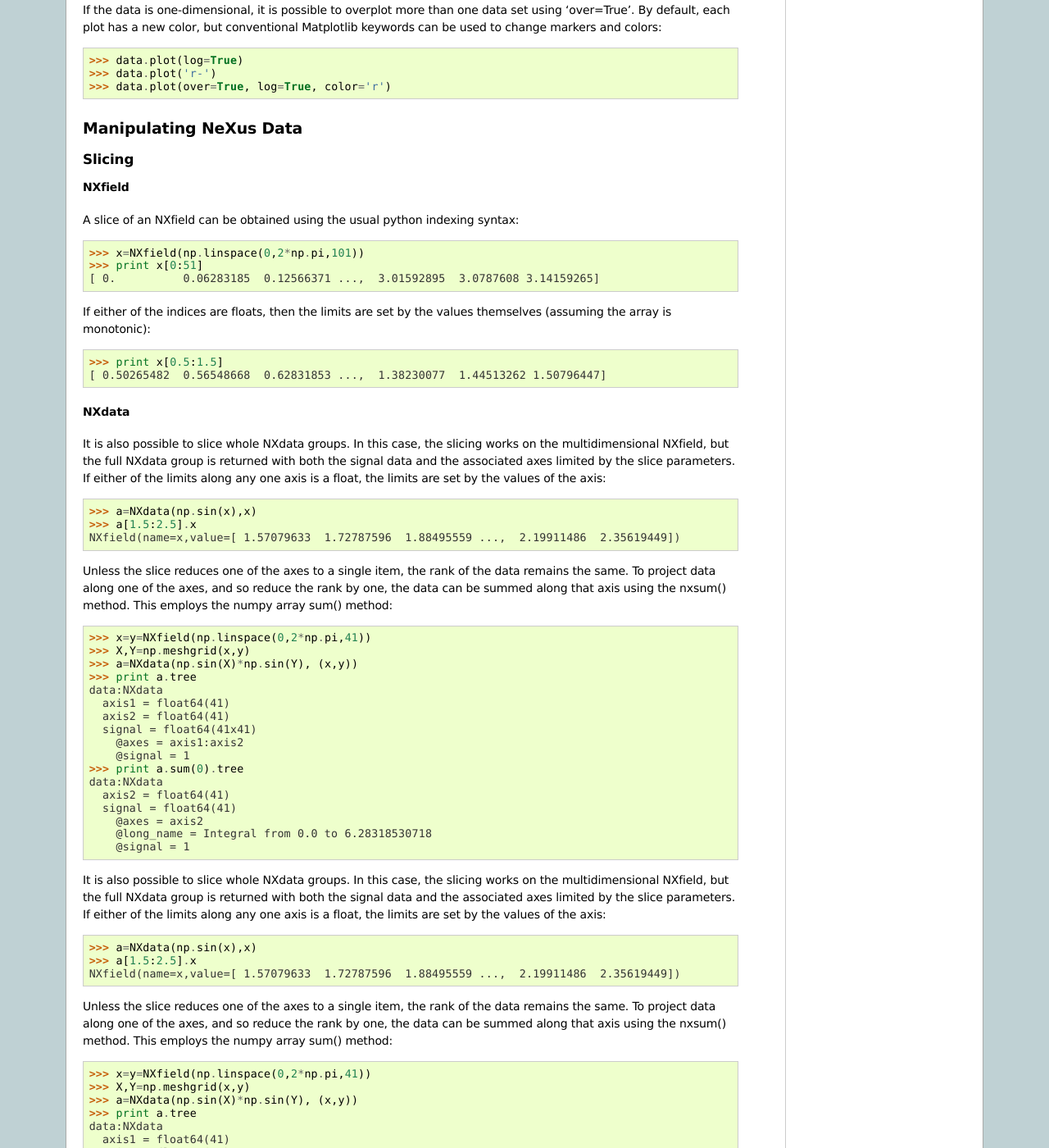
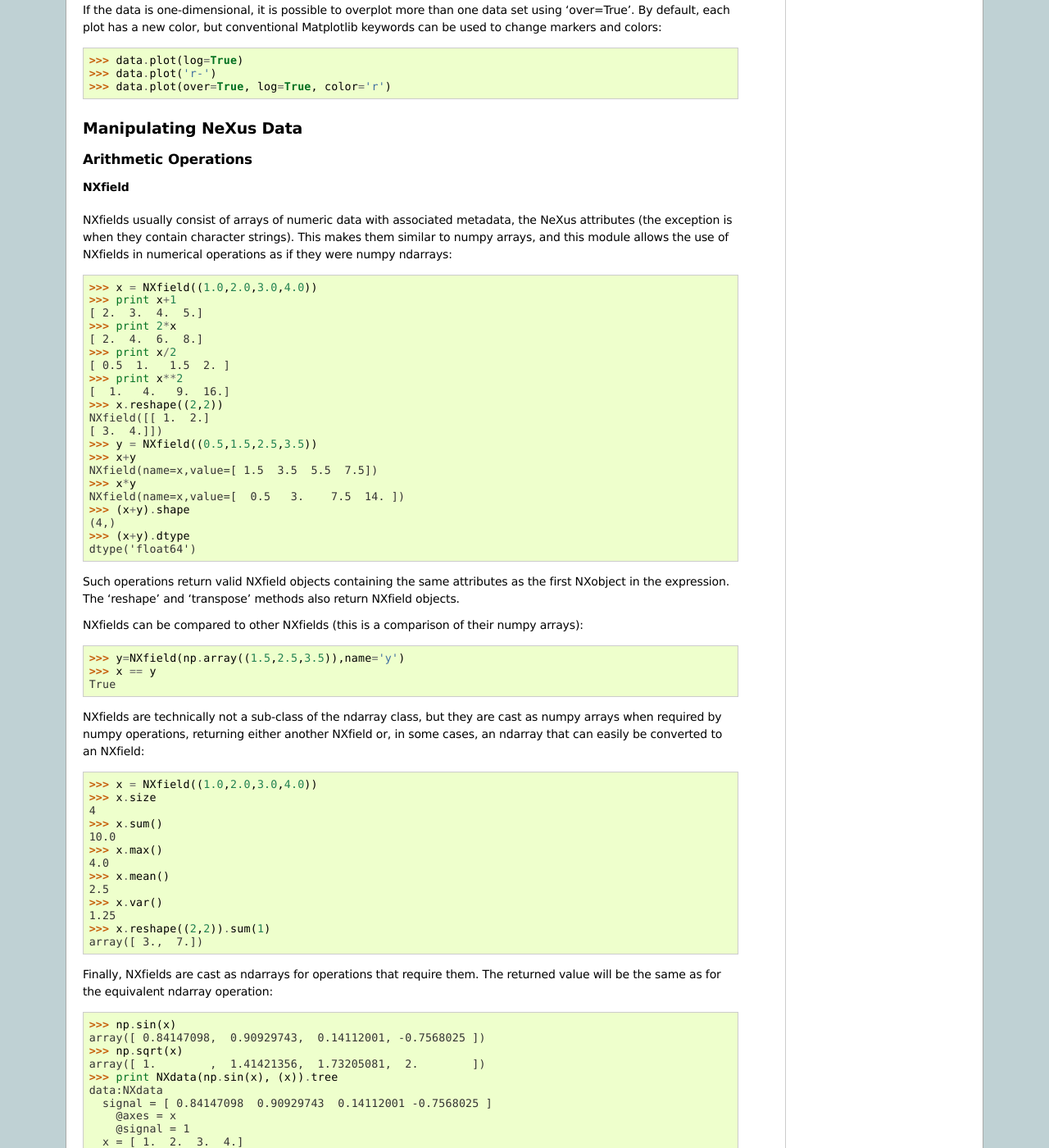
Before and after one commit to nexpy/nexpy, a Sphinx documentation site: the page built from doc/source/pythonshell.rst, in a window 1280 px wide and 1400 px high, scrolled down 8022 px. Shown: the whole window at 82% size. Built offline with Sphinx 7.4.7, drawn with Linux system fonts in a browser that asks for light colours; some of the changed text lies outside the part shown.

Commit message:
Updated documentation

```diff
--- a/doc/source/pythonshell.rst
+++ b/doc/source/pythonshell.rst
@@ -437,112 +437,80 @@ Matplotlib keywords can be used to change markers and colors::
 
 Manipulating NeXus Data
 =======================
-Slicing
--------
-NXfield
-^^^^^^^
-A slice of an NXfield can be obtained using the usual python indexing syntax::
-
- >>> x=NXfield(np.linspace(0,2*np.pi,101))
- >>> print x[0:51]
- [ 0.          0.06283185  0.12566371 ...,  3.01592895  3.0787608 3.14159265]
-
-If either of the indices are floats, then the limits are set by the values
-themselves (assuming the array is monotonic)::
-
- >>> print x[0.5:1.5]
- [ 0.50265482  0.56548668  0.62831853 ...,  1.38230077  1.44513262 1.50796447]
-
-NXdata
-^^^^^^
-It is also possible to slice whole NXdata groups. In this case, the slicing
-works on the multidimensional NXfield, but the full NXdata group is returned
-with both the signal data and the associated axes limited by the slice
-parameters. If either of the limits along any one axis is a float, the limits
-are set by the values of the axis::
-
- >>> a=NXdata(np.sin(x),x)
- >>> a[1.5:2.5].x
- NXfield(name=x,value=[ 1.57079633  1.72787596  1.88495559 ...,  2.19911486  2.35619449])
-
-Unless the slice reduces one of the axes to a single item, the rank of the data
-remains the same. To project data along one of the axes, and so reduce the rank
-by one, the data can be summed along that axis using the nxsum() method. This
-employs the numpy array sum() method::
-
- >>> x=y=NXfield(np.linspace(0,2*np.pi,41))
- >>> X,Y=np.meshgrid(x,y)
- >>> a=NXdata(np.sin(X)*np.sin(Y), (x,y))
- >>> print a.tree
- data:NXdata
-   axis1 = float64(41)
-   axis2 = float64(41)
-   signal = float64(41x41)
-     @axes = axis1:axis2
-     @signal = 1
- >>> print a.sum(0).tree
- data:NXdata
-   axis2 = float64(41)
-   signal = float64(41)
-     @axes = axis2
-     @long_name = Integral from 0.0 to 6.28318530718
-     @signal = 1
-
-It is also possible to slice whole NXdata groups. In this case, the slicing
-works on the multidimensional NXfield, but the full NXdata group is returned
-with both the signal data and the associated axes limited by the slice
-parameters. If either of the limits along any one axis is a float, the limits
-are set by the values of the axis::
-
- >>> a=NXdata(np.sin(x),x)
- >>> a[1.5:2.5].x
- NXfield(name=x,value=[ 1.57079633  1.72787596  1.88495559 ...,  2.19911486  2.35619449])
-
-Unless the slice reduces one of the axes to a single item, the rank of the data
-remains the same. To project data along one of the axes, and so reduce the rank
-by one, the data can be summed along that axis using the nxsum() method. This
-employs the numpy array sum() method::
-
- >>> x=y=NXfield(np.linspace(0,2*np.pi,41))
- >>> X,Y=np.meshgrid(x,y)
- >>> a=NXdata(np.sin(X)*np.sin(Y), (x,y))
- >>> print a.tree
- data:NXdata
-   axis1 = float64(41)
-   axis2 = float64(41)
-   signal = float64(41x41)
-     @axes = axis1:axis2
-     @signal = 1
- >>> print a.sum(0).tree
- data:NXdata
-   axis2 = float64(41)
-   signal = float64(41)
-     @axes = axis2
-     @long_name = Integral from 0.0 to 6.28318530718
-     @signal = 1
-
 Arithmetic Operations
 ---------------------
 NXfield
 ^^^^^^^
-Arithmetic operations can be applied to NXfield objects in much the same way as
-scalars or numpy arrays that they contain. This includes addition, subtraction,
-multiplication and division, either with other NXfield objects or to scalar
-numbers or numpy arrays::
+NXfields usually consist of arrays of numeric data with associated metadata, the
+NeXus attributes (the exception is when they contain character strings). This
+makes them similar to numpy arrays, and this module allows the use of NXfields
+in numerical operations as if they were numpy ndarrays::
 
- >>> x=NXfield(array((1.5,2.5,3.5),name='x')
- >>> x
- NXfield(name=x,value=[ 1.5  2.5  3.5])
- >>> x+1
- NXfield(name=x,value=[ 2.5  3.5  4.5])
- >>> 2*x
- NXfield(name=x,value=[ 3.  5.  7.])
- >>> x+x
- NXfield(name=x,value=[ 3.  5.  7.])
- >>> x-x
- NXfield(name=x,value=[ 0.  0.  0.])
- >>> x/x
- NXfield(name=x,value=[ 1.  1.  1.])
+ >>> x = NXfield((1.0,2.0,3.0,4.0))
+ >>> print x+1
+ [ 2.  3.  4.  5.]
+ >>> print 2*x
+ [ 2.  4.  6.  8.]
+ >>> print x/2
+ [ 0.5  1.   1.5  2. ]
+ >>> print x**2
+ [  1.   4.   9.  16.]
+ >>> x.reshape((2,2))
+ NXfield([[ 1.  2.]
+ [ 3.  4.]])
+ >>> y = NXfield((0.5,1.5,2.5,3.5))
+ >>> x+y
+ NXfield(name=x,value=[ 1.5  3.5  5.5  7.5])
+ >>> x*y
+ NXfield(name=x,value=[  0.5   3.    7.5  14. ])
+ >>> (x+y).shape
+ (4,)
+ >>> (x+y).dtype
+ dtype('float64')
+
+Such operations return valid NXfield objects containing the same attributes
+as the first NXobject in the expression. The 'reshape' and 'transpose' methods
+also return NXfield objects.
+
+NXfields can be compared to other NXfields (this is a comparison of their numpy
+arrays)::
+
+ >>> y=NXfield(np.array((1.5,2.5,3.5)),name='y')
+ >>> x == y
+ True
+
+NXfields are technically not a sub-class of the ndarray class, but they are cast
+as numpy arrays when required by numpy operations, returning either another
+NXfield or, in some cases, an ndarray that can easily be converted to an
+NXfield::
+
+ >>> x = NXfield((1.0,2.0,3.0,4.0))
+ >>> x.size
+ 4
+ >>> x.sum()
+ 10.0
+ >>> x.max()
+ 4.0
+ >>> x.mean()
+ 2.5
+ >>> x.var()
+ 1.25
+ >>> x.reshape((2,2)).sum(1)
+ array([ 3.,  7.])
+
+Finally, NXfields are cast as ndarrays for operations that require them. The
+returned value will be the same as for the equivalent ndarray operation::
+
+ >>> np.sin(x)
+ array([ 0.84147098,  0.90929743,  0.14112001, -0.7568025 ])
+ >>> np.sqrt(x)
+ array([ 1.        ,  1.41421356,  1.73205081,  2.        ])
+ >>> print NXdata(np.sin(x), (x)).tree
+ data:NXdata
+   signal = [ 0.84147098  0.90929743  0.14112001 -0.7568025 ]
+     @axes = x
+     @signal = 1
+   x = [ 1.  2.  3.  4.]
 
 NXdata
 ^^^^^^
@@ -608,3 +576,163 @@ If data errors are included in the NXdata group (with an additional array named
    y = [ 1.99498997  1.19694429  0.70156646]
      @axes = x
      @signal = 1
+
+Some statistical operations can be performed on the NXdata group.
+
+NXdata.sum(axis=None):
+    Returns the sum of the NXdata signal data. If the axis is not specifed, the
+    total is returned. Otherwise, it is summed along the specified axis. The
+    result is a new NXdata group containing a copy of all the metadata contained
+    in the original NXdata group::
+
+     >>> x=np.linspace(0, 3., 4)
+     >>> y=np.linspace(0, 2., 3)
+     >>> X,Y=np.meshgrid(x,y)
+     >>> a=NXdata(X*Y,(x,y))
+     >>> print a.tree
+     data:NXdata
+       axis1 = [ 0.  1.  2.  3.]
+       axis2 = [ 0.  1.  2.]
+       signal = float64(3x4)
+         @axes = axis1:axis2
+         @signal = 1
+     >>> a.nxsignal
+     NXfield([[ 0.  0.  0.  0.]
+      [ 0.  1.  2.  3.]
+      [ 0.  2.  4.  6.]])
+     >>> a.sum()
+     18.0
+     >>> a.sum(0).nxsignal
+     NXfield([ 0.  3.  6.  9.])
+     >>> a.sum(1).nxsignal
+     NXfield([  0.   6.  12.])
+
+NXdata.moment(order=1):
+    Returns an NXfield containing the first moment of the NXdata group assuming
+    the signal is one-dimensional. Currently, only the first moment has been
+    defined::
+
+     >>> x=np.linspace(0, 10., 11)
+     >>> y=np.exp(-(x-3)**2)
+     >>> a=NXdata(y,x)
+     >>> a.moment()
+     3.0000002539776141
+
+
+Slicing
+-------
+NXfield
+^^^^^^^
+A slice of an NXfield can be obtained using the usual python indexing syntax::
+
+ >>> x=NXfield(np.linspace(0,2*np.pi,101))
+ >>> print x[0:51]
+ [ 0.          0.06283185  0.12566371 ...,  3.01592895  3.0787608 3.14159265]
+
+If either of the indices are floats, then the limits are set by the values
+themselves (assuming the array is monotonic)::
+
+ >>> print x[0.5:1.5]
+ [ 0.50265482  0.56548668  0.62831853 ...,  1.38230077  1.44513262 1.50796447]
+
+NXdata
+^^^^^^
+It is also possible to slice whole NXdata groups. In this case, the slicing
+works on the multidimensional NXfield, but the full NXdata group is returned
+with both the signal data and the associated axes limited by the slice
+parameters. If either of the limits along any one axis is a float, the limits
+are set by the values of the axis::
+
+ >>> a=NXdata(np.sin(x),x)
+ >>> a[1.5:2.5].x
+ NXfield(name=x,value=[ 1.57079633  1.72787596  1.88495559 ...,  2.19911486  2.35619449])
+
+Unless the slice reduces one of the axes to a single item, the rank of the data
+remains the same. To project data along one of the axes, and so reduce the rank
+by one, the data can be summed along that axis using the sum() method::
+
+ >>> x=y=NXfield(np.linspace(0,2*np.pi,41))
+ >>> X,Y=np.meshgrid(x,y)
+ >>> a=NXdata(np.sin(X)*np.sin(Y), (x,y))
+ >>> print a.tree
+ data:NXdata
+   axis1 = float64(41)
+   axis2 = float64(41)
+   signal = float64(41x41)
+     @axes = axis1:axis2
+     @signal = 1
+ >>> print a.sum(0).tree
+ data:NXdata
+   axis2 = float64(41)
+   signal = float64(41)
+     @axes = axis2
+     @long_name = Integral from 0.0 to 6.28318530718
+     @signal = 1
+
+It is also possible to slice whole NXdata groups. In this case, the slicing
+works on the multidimensional NXfield, but the full NXdata group is returned
+with both the signal data and the associated axes limited by the slice
+parameters. If either of the limits along any one axis is a float, the limits
+are set by the values of the axis::
+
+ >>> a=NXdata(np.sin(x),x)
+ >>> a[1.5:2.5].x
+ NXfield(name=x,value=[ 1.57079633  1.72787596  1.88495559 ...,  2.19911486  2.35619449])
+
+Unless the slice reduces one of the axes to a single item, the rank of the data
+remains the same. To project data along one of the axes, and so reduce the rank
+by one, the data can be summed along that axis using the sum() method. This
+employs the numpy array sum() method::
+
+ >>> x=y=NXfield(np.linspace(0,2*np.pi,41))
+ >>> X,Y=np.meshgrid(x,y)
+ >>> a=NXdata(np.sin(X)*np.sin(Y), (x,y))
+ >>> print a.tree
+ data:NXdata
+   axis1 = float64(41)
+   axis2 = float64(41)
+   signal = float64(41x41)
+     @axes = axis1:axis2
+     @signal = 1
+ >>> print a.sum(0).tree
+ data:NXdata
+   axis2 = float64(41)
+   signal = float64(41)
+     @axes = axis2
+     @long_name = Integral from 0.0 to 6.28318530718
+     @signal = 1
+
+NXdata.project(axes, limits):
+    The project() method projects the data along a specified 1D axis or 2D axes
+    summing over the limits, which are specified as a list of tuples for each
+    dimension. If the axis is not to be limited, then specify the limit as
+    *None*. The data should be at least two-dimensional and the values are
+    assumed to be floating point.
+
+    >>> x=np.linspace(0, 3., 4)
+    >>> y=np.linspace(0, 2., 3)
+    >>> X,Y=np.meshgrid(x,y)
+    >>> a=NXdata(X*Y,(y,x))
+    >>> print a.tree
+    data:NXdata
+      axis1 = [ 0.  1.  2.]
+      axis2 = [ 0.  1.  2.  3.]
+      signal = float64(3x4)
+        @axes = axis1:axis2
+        @signal = 1
+    >>> print a.signal
+    [[ 0.  0.  0.  0.]
+     [ 0.  1.  2.  3.]
+     [ 0.  2.  4.  6.]]
+    >>> print a.project([0],[(None,None),(0.5,2.5)]).tree
+    data:NXdata
+      axis1 = [ 0.  1.  2.]
+      axis2 = 1.5
+        @maximum = 2.0
+        @minimum = 1.0
+      signal = [ 0.  3.  6.]
+        @axes = axis1
+        @signal = 1
+
+    The :doc:`pythongui` provides a menu-based approach
+    to simplify the plotting of data projections.
```
